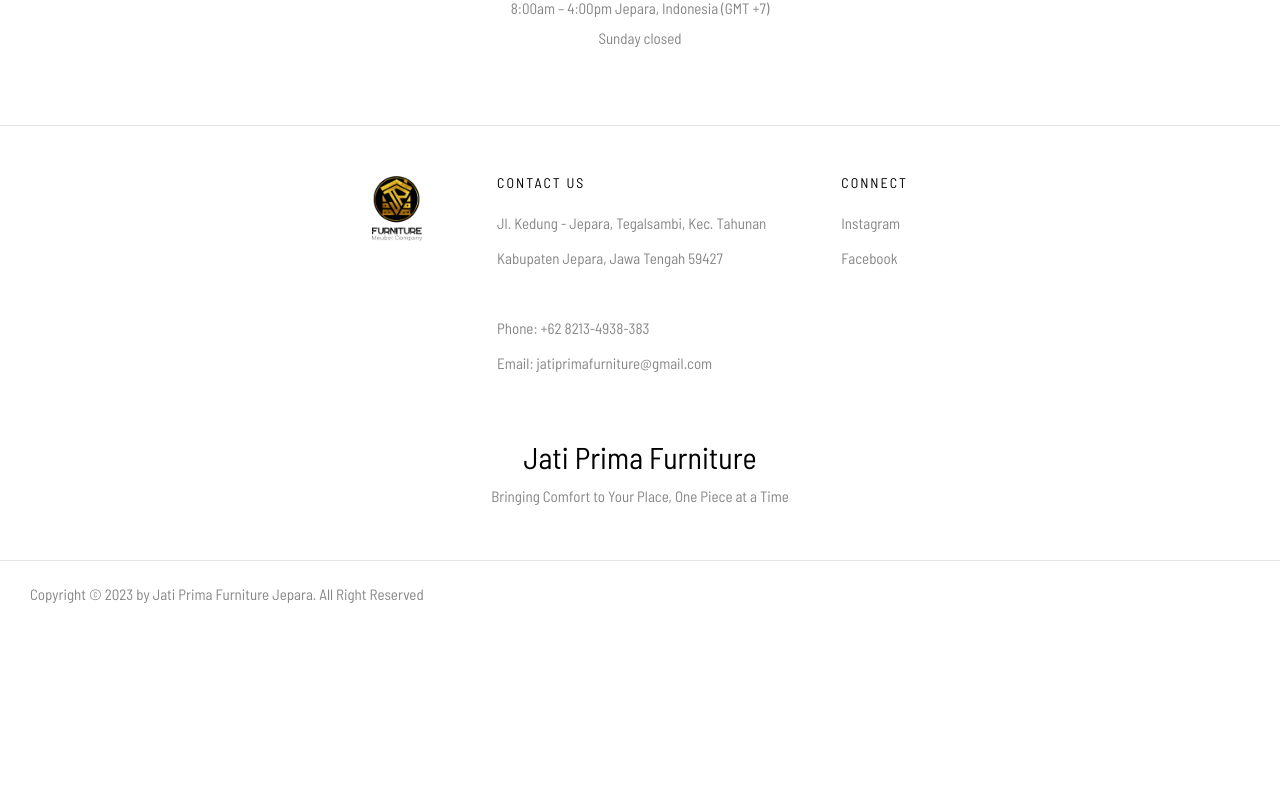
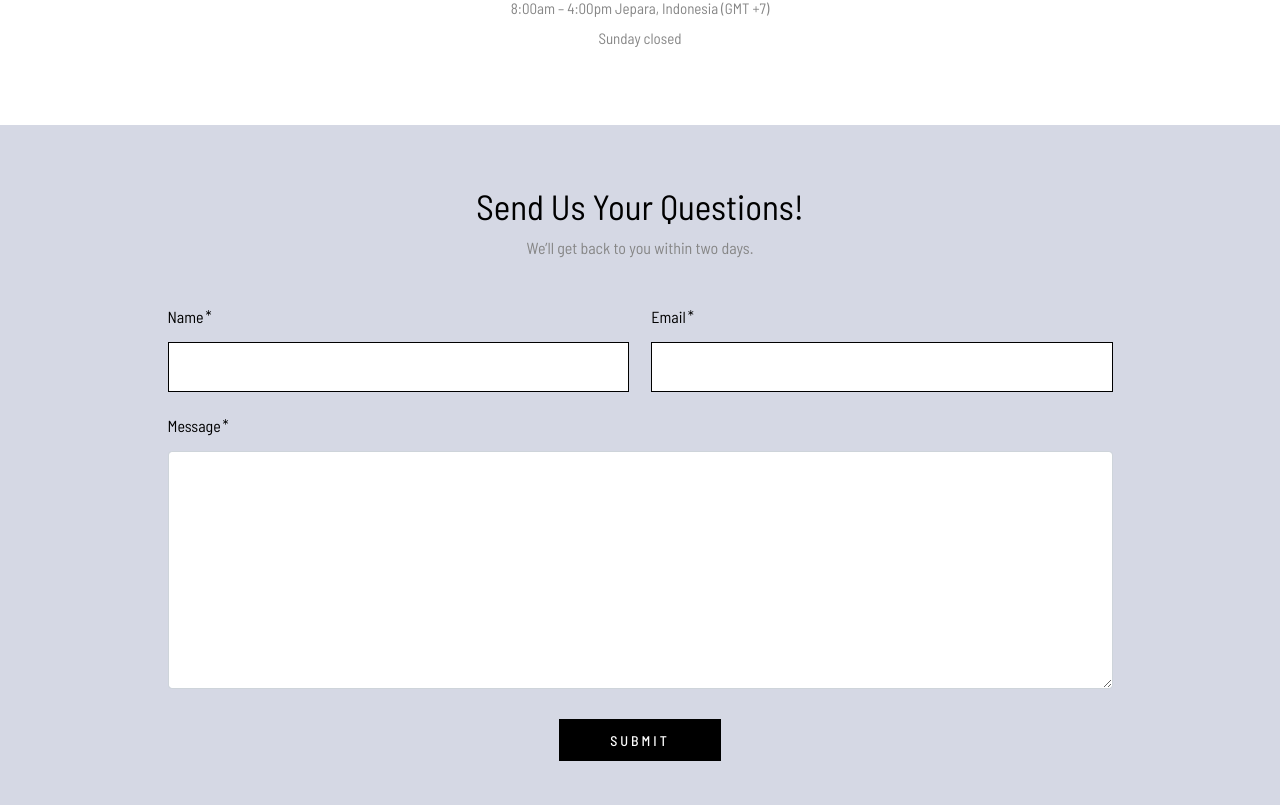
Before and after one commit to reihanalavi/jatiprima-client, a Next.js app: page /contact in a window 1280 px wide. Shown: the part 1275-2080 px from the top of the page. Before the commit the page ends 1903 px from the top, so only its background shows below. Built offline with nearby package versions, Linux system fonts and the light colour scheme.

Commit message:
adding form contact, fixing footer margin

```diff
--- a/components/organisms/Page/index.tsx
+++ b/components/organisms/Page/index.tsx
@@ -1,5 +1,6 @@
 import { getHome } from '@/services/apiservice';
 import React, { useCallback, useEffect, useState } from 'react'
+import About from '../About';
 import Collection from "../Collection";
 import Etalase from "../Etalase";
 import Footer from "../Footer";
@@ -75,7 +76,8 @@ export default function Page() {
 
                 {(arrivals && numArrival >= 1 ? <Sale item={catalogues}/> : '')}
 
-                <Collection item={categories} />
+                {/* <Collection item={categories} /> */}
+                {/* <About/> */}
 
                 <Etalase mobile item={catalogues} />
                 <Etalase item={catalogues} />
--- a/components/organisms/Testimoni/index.tsx
+++ b/components/organisms/Testimoni/index.tsx
@@ -70,7 +70,7 @@ export default function Testimoni(props: testimoniProps) {
 
   return (
     <>
-      <section className="section section-padding background-10 p-t-70 p-b-70 m-b-70">
+      <section className="section section-padding background-10 p-t-70 p-b-70 m-b-0">
         <div className="section-container">
           {/* <!-- Block Testimonial --> */}
           <div className="block block-testimonial layout-2">
--- a/pages/contact/index.tsx
+++ b/pages/contact/index.tsx
@@ -1,10 +1,12 @@
 import Image from 'next/image'
-import React from 'react'
+import React, { useCallback, useState } from 'react'
 import Header from '@/components/organisms/Header'
 import Link from 'next/link';
 import Footer from '@/components/organisms/Footer';
 import BackToTop from '@/components/molecules/Back To Top';
 import Head from 'next/head';
+import cx from 'classnames'
+import { createMessage } from '@/services/apiservice';
 
 export default function Contact() {
     const menus = [
@@ -25,6 +27,36 @@ export default function Contact() {
 		  active: true
 		},
 	  ];
+
+	const [sent, setSent] = useState(false);
+
+	const successClass = cx({
+	  "form-login-register": true,
+	  active: sent,
+	});
+
+	const [name, setName] = useState("");
+	const [email, setEmail] = useState("");
+	const [message, setMessage] = useState("");
+
+	function handlePayload() {
+
+
+	  const payload = {
+		name,
+		email,
+		msg: message
+	  };
+
+	  postMessage(payload as any);
+	}
+
+	const postMessage = useCallback(async (payloads: string) => {
+		const data = await createMessage(payloads);
+		if (data.data) {
+		  setSent(true);
+		}
+	  }, []);
 
   return (
     <>
@@ -120,6 +152,53 @@ export default function Contact() {
 									</div>
 								</section>
 
+								<section className="section section-padding background-10 contact-background m-b-0">
+									<div className="section-container small">
+										{/* <!-- Block Contact Form --> */}
+										<div className="block block-contact-form">
+											<div className="block-widget-wrap">
+												<div className="block-title">
+													<h2>Send Us Your Questions!</h2>
+													<div className="sub-title">We’ll get back to you within two days.</div>
+												</div>
+												<div className="block-content">
+													<div>
+													<div className="contact-us-form">
+															<div className="row">
+																<div className="col-sm-12 col-md-6">
+															        <label className="required">Name</label><br/>
+															        <span className="form-control-wrap">
+															        	<input type="text" name="name" value={name} onChange={(e) => setName(e.target.value)} size={40} className="form-control" aria-required="true"/>
+															        </span>
+															    </div>
+																<div className="col-sm-12 col-md-6">
+															        <label className="required">Email</label><br/>
+															        <span className="form-control-wrap">
+														        		<input type="email" name="email" value={email} onChange={(e) => setEmail(e.target.value)} size={40} className="form-control" aria-required="true"/>
+														        	</span>
+															    </div>
+															</div>
+															<div className="row">
+																<div className="col-sm-12">
+																	<label className="required">Message</label><br/>
+																	<span className="form-control-wrap">
+																		<textarea name="message" value={message} onChange={(e) => setMessage(e.target.value)} cols={40} rows={10} className="form-control" aria-required="true"></textarea>
+																	</span>
+																</div>
+															</div>
+															<div className="form-button">
+												      			<a onClick={() => handlePayload()} type="submit" className="button">Submit</a><span/>
+															</div>
+														</div>
+													</div>
+													<form action="" method="post" className="contact-form" noValidate>
+													</form>
+												</div>
+											</div>
+										</div>
+									</div>
+								</section>
+
 							</div>
 						</div>
                         {/* <!-- #content --> */}
@@ -129,6 +208,38 @@ export default function Contact() {
                 {/* <!-- #main-content --> */}
 			</div>
 
+			<div className="col-xl-3 col-lg-4 col-md-12 col-sm-12 col-12 header-right">
+          <div className="header-page-link">
+            {/* <!-- Login --> */}
+            <div className="login-header">
+              <div className={successClass}>
+                <div className="box-form-login">
+                  <div className="box-content">
+                    <div
+                      className="form-login active"
+                      style={{ padding: "20px" }}
+                    >
+                      <h2>Success</h2>
+                      <p className="status"></p>
+                      <div className="content">
+                        <p>
+                          Your message has been sent and we will soon respond.
+                        </p>
+                      </div>
+                      <Link
+                        className="button alt single-place-order"
+                        href="/"
+                      >
+                        Back
+                      </Link>
+                    </div>
+                  </div>
+                </div>
+              </div>
+            </div>
+          </div>
+        </div>
+
 			<Footer/>
 		</div>
 		<BackToTop/>
--- a/services/apiservice.ts
+++ b/services/apiservice.ts
@@ -85,3 +85,21 @@ export async function createCheckout(payloads: string) {
 
     return axiosResponse
 }
+
+export async function createMessage(payloads: string) {
+
+    const config = {
+        headers: {
+            'Content-Type': 'application/json',
+            'Accept': 'application/json'
+        }
+    }
+
+    const ENDPOINT = `message`;
+    const response = await axios.post(`${ROOT_API}/${API_V}/${ENDPOINT}`, payloads, config);
+
+    const axiosResponse = response.data
+
+
+    return axiosResponse
+}
```
Also changed, not shown: components/organisms/About/index.tsx (added, +26 -0 lines), styles/app.css.
